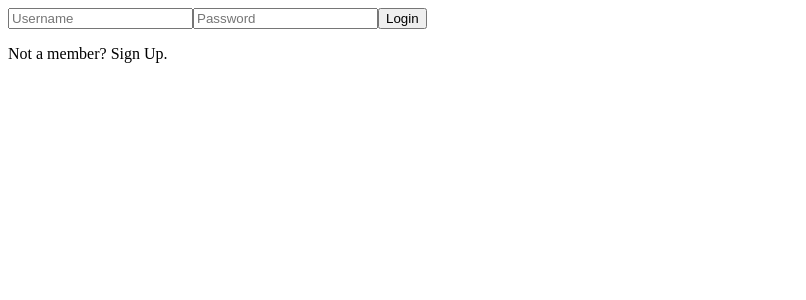
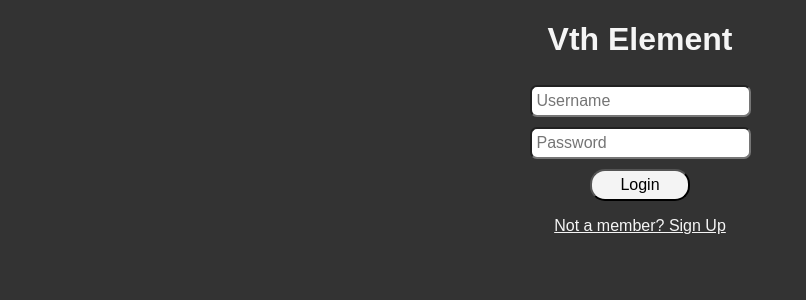
Before and after one commit to isaabutaa/vth-element, a React (Create React App) app in the folder client/: page / in a window 1280 px wide. Shown: the top 300 px of the page, without its empty margins (0-806 px from the left). Built offline with nearby package versions, Linux system fonts and the light colour scheme.

Commit message:
some styling for the login page

```diff
--- a/client/src/App.js
+++ b/client/src/App.js
@@ -1,8 +1,10 @@
+import Header from './components/Header.js'
 import Auth from './components/auth/Auth.js'
 
 export default function App() {
     return (
         <div>
+            <Header />
             <Auth />
         </div>
     )
--- /dev/null
+++ b/client/src/components/Header.js
@@ -0,0 +1,7 @@
+export default function Header() {
+    return (
+        <div className="header-container">
+            <h1 className="title">Vth Element</h1>
+        </div>
+    )
+}
--- a/client/src/components/auth/Auth.js
+++ b/client/src/components/auth/Auth.js
@@ -9,7 +9,6 @@ export default function Auth() {
 
     function handleSubmit(e) {
         e.preventDefault()
-        console.log(loginCredentials)
         loginOrSignupFunc()
     }
 
@@ -26,7 +25,7 @@ export default function Auth() {
         loginOrSignup === "Login" ? login(loginCredentials) : signup(loginCredentials)
     }
 
-    const memberOrNot = loginOrSignup === "Login" ? "Not a member? Sign Up." : "Already a member? Login."
+    const memberOrNot = loginOrSignup === "Login" ? "Not a member? Sign Up" : "Already a member? Login"
     return (
         <div>
             <LoginForm
@@ -35,7 +34,7 @@ export default function Auth() {
                 btnText={loginOrSignup}
                 {...loginCredentials}
             />
-            <p onClick={() => setBtnText()}>{memberOrNot}</p>
+            <p className="toggle-member-txt" onClick={() => setBtnText()}>{memberOrNot}</p>
         </div>
     )
 }
--- a/client/src/components/auth/LoginForm.js
+++ b/client/src/components/auth/LoginForm.js
@@ -2,8 +2,8 @@ export default function LoginForm(props) {
     const {username, password, handleSubmit, handleChange, btnText} = props
 
     return (
-        <div>
-            <form onSubmit={handleSubmit}>
+        <div className="login-form-container">
+            <form className="form login-form" onSubmit={handleSubmit}>
                 <input
                     type="text"
                     name="username"
--- a/client/src/index.js
+++ b/client/src/index.js
@@ -1,6 +1,7 @@
 import ReactDOM from 'react-dom'
 import {BrowserRouter as Router} from 'react-router-dom'
 import App from './App.js'
+import './styles/styles.css'
 import AuthProvider from './context/AuthProvider.js'
 
 ReactDOM.render(
--- /dev/null
+++ b/client/src/styles/styles.css
@@ -0,0 +1,50 @@
+/* Mobile styling */
+
+body {
+    background-color: #333333;
+}
+
+.title {
+    text-align: center;
+    font-family: sans-serif;
+    color: whitesmoke;
+}
+
+.login-form-container {
+    width: 325px;
+    margin-left: auto;
+    margin-right: auto;
+}
+
+.form {
+    text-align: center;
+}
+
+.form > input {
+    font-size: medium;
+    padding: 5px;
+    margin: 5px;
+    border-radius: 7px;
+}
+
+.form > button {
+    display: block;
+    margin: 5px auto;
+    width: 100px;
+    font-size: medium;
+    padding: 5px;
+    border-radius: 15px;
+    background-color: #f4f4f4;
+    font-family: sans-serif;
+}
+
+.login-form {
+    /* styling */
+}
+
+.toggle-member-txt {
+    text-align: center;
+    font-family: sans-serif;
+    text-decoration-line: underline;
+    color: whitesmoke;
+}
```
